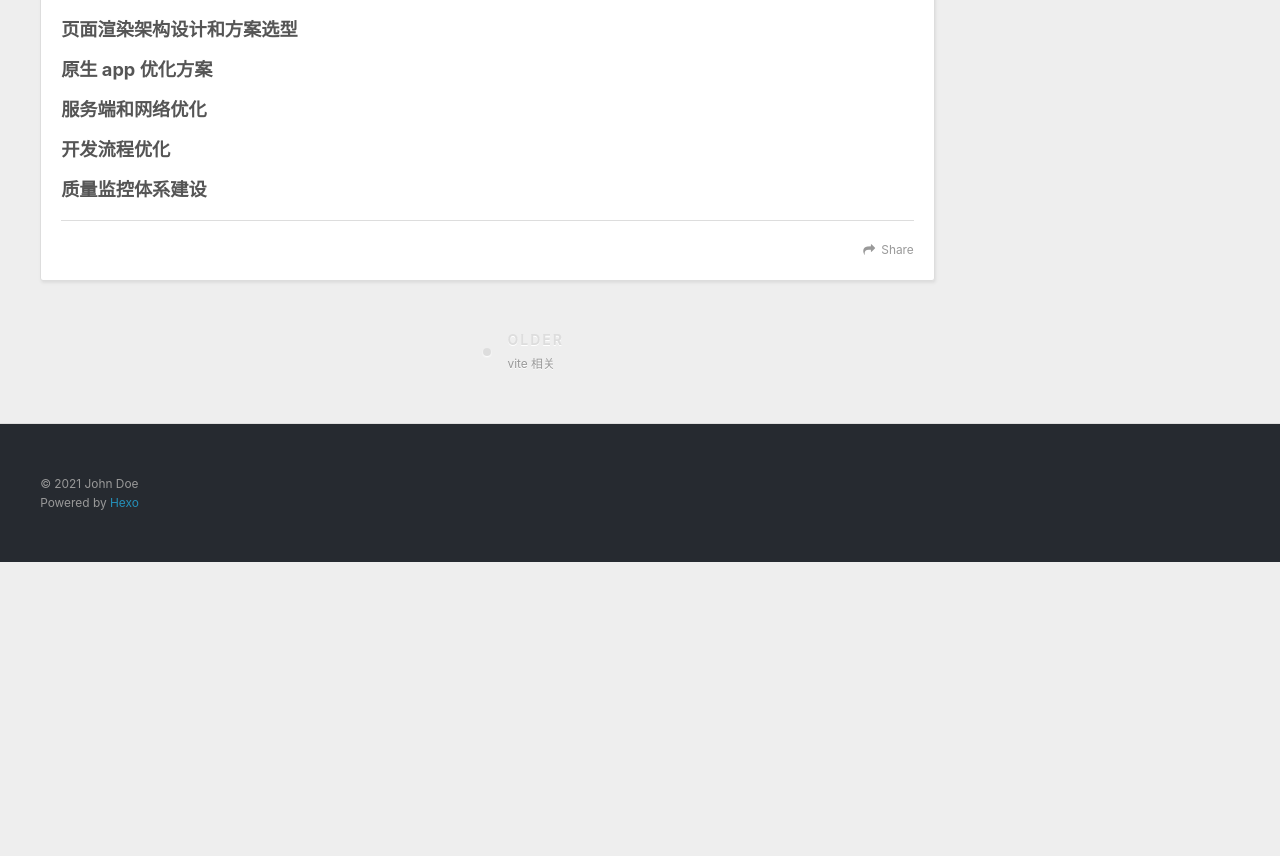
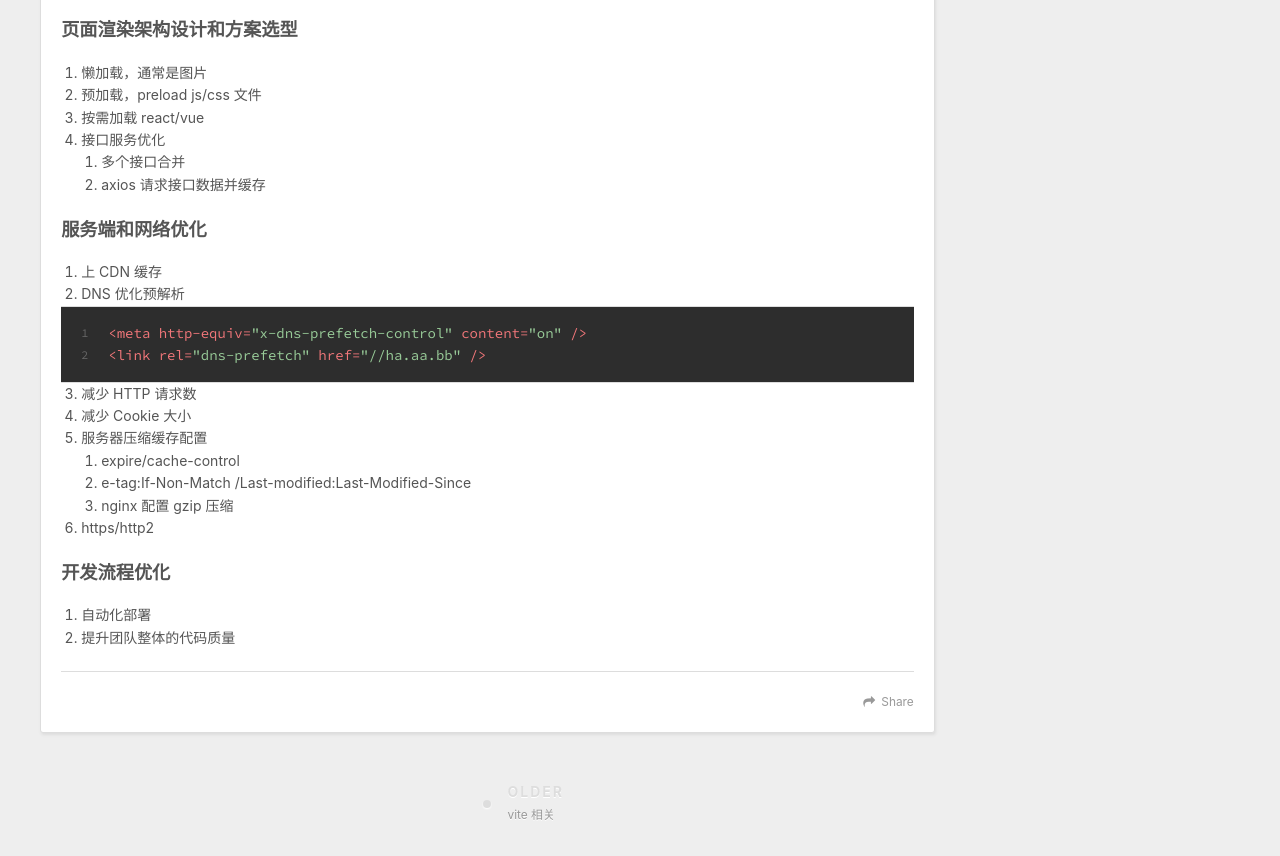
Before and after one commit to chaosJS/chaosJS.github.io, a plain HTML site: page 2021/08/24/性能优化/index.html in a window 1280 px wide. Shown: the part 1034-1890 px from the top of the page. Before the commit the page ends 1596 px from the top, so only its background shows below. Drawn offline with nearby package versions, Linux system fonts and the light colour scheme.

Commit message:
Site updated: 2021-08-25 19:42:28

```diff
--- a/2021/08/24/性能优化/index.html
+++ b/2021/08/24/性能优化/index.html
@@ -15,7 +15,7 @@
 <meta property="og:description" content="静态资源优化 html&#x2F;css&#x2F;js&#x2F;img&#x2F;font&#x2F;… 图片优化 图片格式的选用 jpg：色彩&#x2F;焦点图&#x2F;banner 等对质量要求较高的场景 png：纯色&#x2F;透明&#x2F;图标&#x2F;等颜色较少的场景 gif：动画&#x2F;图标之类 webp：图形&#x2F;半透明图像   压缩，各种压缩工具的使用 不同环境设备下展示不同的图片尺寸&#x2F;规格 lqip&#x2F;sqip 逐步加载图像     html 减少嵌套&#x2F;DOM 节点数 css&#x2F;j">
 <meta property="og:locale" content="en_US">
 <meta property="article:published_time" content="2021-08-24T13:50:46.000Z">
-<meta property="article:modified_time" content="2021-08-24T15:23:43.775Z">
+<meta property="article:modified_time" content="2021-08-25T09:58:54.350Z">
 <meta property="article:author" content="John Doe">
 <meta name="twitter:card" content="summary">
 
@@ -126,11 +126,38 @@
 </li>
 <li>localstorage 缓存静态资源 js/css</li>
 </ol>
-<h3 id="页面渲染架构设计和方案选型"><a href="#页面渲染架构设计和方案选型" class="headerlink" title="页面渲染架构设计和方案选型"></a>页面渲染架构设计和方案选型</h3><h3 id="原生-app-优化方案"><a href="#原生-app-优化方案" class="headerlink" title="原生 app 优化方案"></a>原生 app 优化方案</h3><h3 id="服务端和网络优化"><a href="#服务端和网络优化" class="headerlink" title="服务端和网络优化"></a>服务端和网络优化</h3><h3 id="开发流程优化"><a href="#开发流程优化" class="headerlink" title="开发流程优化"></a>开发流程优化</h3><h3 id="质量监控体系建设"><a href="#质量监控体系建设" class="headerlink" title="质量监控体系建设"></a>质量监控体系建设</h3>
+<h3 id="页面渲染架构设计和方案选型"><a href="#页面渲染架构设计和方案选型" class="headerlink" title="页面渲染架构设计和方案选型"></a>页面渲染架构设计和方案选型</h3><ol>
+<li>懒加载，通常是图片</li>
+<li>预加载，preload js/css 文件</li>
+<li>按需加载 react/vue</li>
+<li>接口服务优化<ol>
+<li>多个接口合并</li>
+<li>axios 请求接口数据并缓存</li>
+</ol>
+</li>
+</ol>
+<h3 id="服务端和网络优化"><a href="#服务端和网络优化" class="headerlink" title="服务端和网络优化"></a>服务端和网络优化</h3><ol>
+<li>上 CDN 缓存</li>
+<li>DNS 优化预解析<figure class="highlight html"><table><tr><td class="gutter"><pre><span class="line">1</span><br><span class="line">2</span><br></pre></td><td class="code"><pre><span class="line"><span class="tag">&lt;<span class="name">meta</span> <span class="attr">http-equiv</span>=<span class="string">&quot;x-dns-prefetch-control&quot;</span> <span class="attr">content</span>=<span class="string">&quot;on&quot;</span> /&gt;</span></span><br><span class="line"><span class="tag">&lt;<span class="name">link</span> <span class="attr">rel</span>=<span class="string">&quot;dns-prefetch&quot;</span> <span class="attr">href</span>=<span class="string">&quot;//ha.aa.bb&quot;</span> /&gt;</span></span><br></pre></td></tr></table></figure></li>
+<li>减少 HTTP 请求数</li>
+<li>减少 Cookie 大小</li>
+<li>服务器压缩缓存配置<ol>
+<li>expire/cache-control</li>
+<li>e-tag:If-Non-Match /Last-modified:Last-Modified-Since</li>
+<li>nginx 配置 gzip 压缩</li>
+</ol>
+</li>
+<li>https/http2</li>
+</ol>
+<h3 id="开发流程优化"><a href="#开发流程优化" class="headerlink" title="开发流程优化"></a>开发流程优化</h3><ol>
+<li>自动化部署</li>
+<li>提升团队整体的代码质量</li>
+</ol>
+
 
     </div>
     <footer class="article-footer">
-      <a data-url="http://example.com/2021/08/24/%E6%80%A7%E8%83%BD%E4%BC%98%E5%8C%96/" data-id="cksq8kbw000035uwp51rde2vi" class="article-share-link">Share</a>
+      <a data-url="http://example.com/2021/08/24/%E6%80%A7%E8%83%BD%E4%BC%98%E5%8C%96/" data-id="cksrfgpi60002a6wpg6zcc97j" class="article-share-link">Share</a>
 
 
     </footer>
```
Also changed, not shown: 2021/07/25/hello-world/index.html (+1 -1 lines), 2021/07/29/React-相关/index.html (+1 -1 lines), 2021/08/04/webpack-相关/index.html (+1 -1 lines), 2021/08/07/vite-相关/index.html (+1 -1 lines), index.html (+33 -6 lines).
